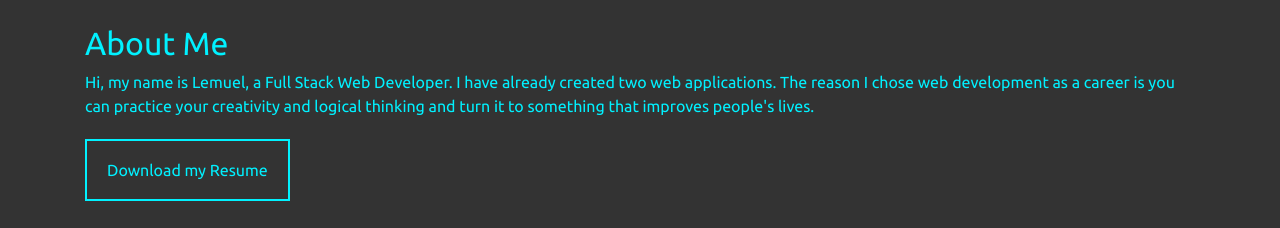
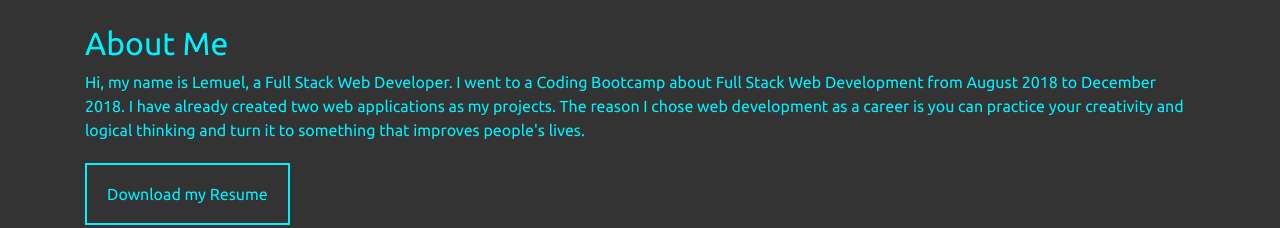
Before and after one commit to untalanlem/web-portfolio, a plain HTML site: page index.html in a window 1280 px wide. Shown: the part 816-1044 px from the top of the page. Drawn offline with nearby package versions, Linux system fonts and the light colour scheme.

Commit message:
For Job Update 12/17

```diff
--- a/index.html
+++ b/index.html
@@ -60,7 +60,7 @@
 				<div class="col-lg-12">
 					<div class="about-bg">
 						<h2>About Me</h2>
-						<p>Hi, my name is Lemuel, a Full Stack Web Developer. I have already created two web applications. The reason I chose web development as a career is you can practice your creativity and logical thinking and turn it to something that improves people's lives.</p>
+						<p>Hi, my name is Lemuel, a Full Stack Web Developer. I went to a Coding Bootcamp about Full Stack Web Development from August 2018 to December 2018. I have already created two web applications as my projects. The reason I chose web development as a career is you can practice your creativity and logical thinking and turn it to something that improves people's lives.</p>
 						<br>
 						<a href="./assets/files/Lemuel Untalan - Resume.pdf" class="check-it-btn" download>Download my Resume</a>
 					</div>
```
